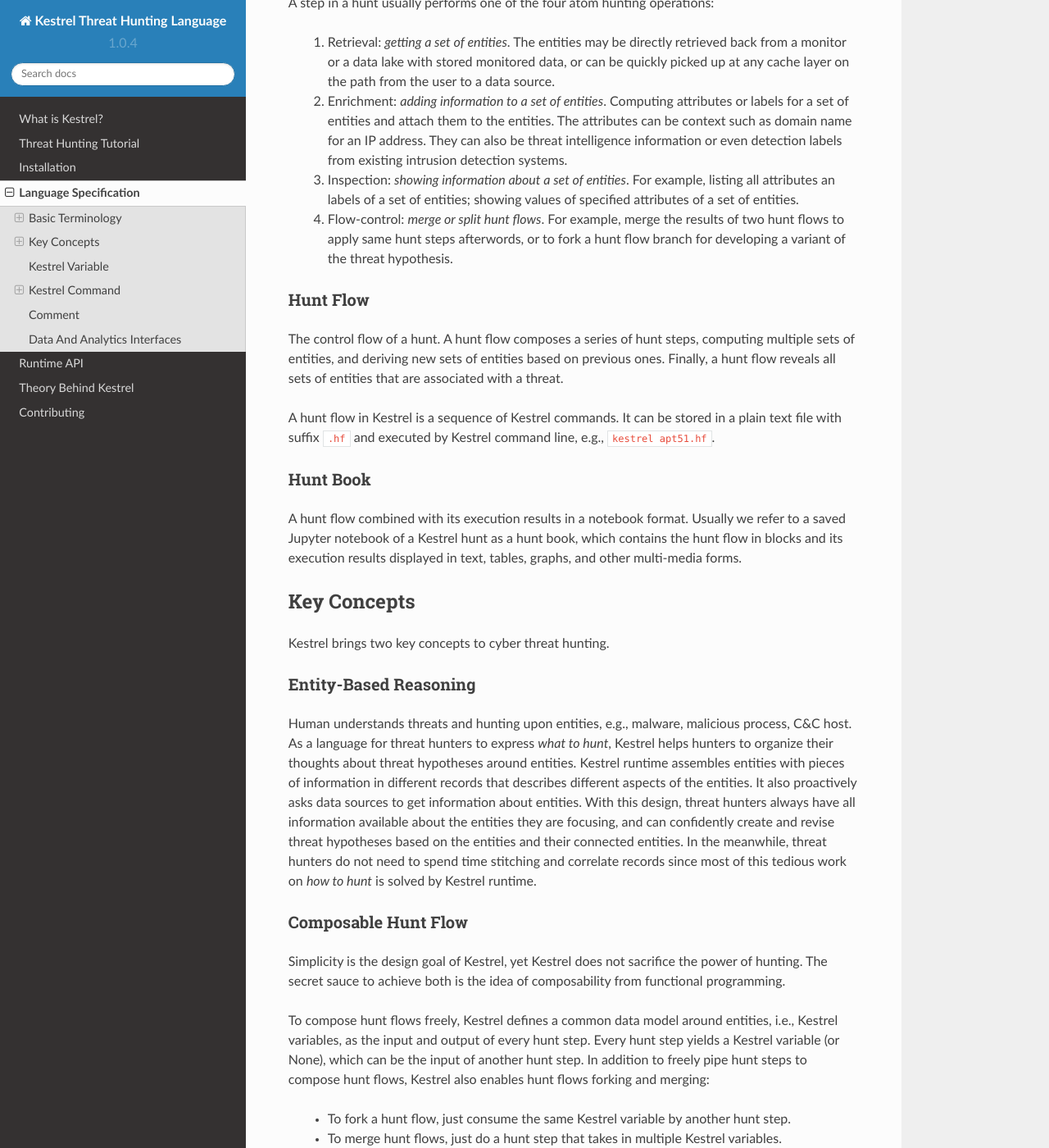
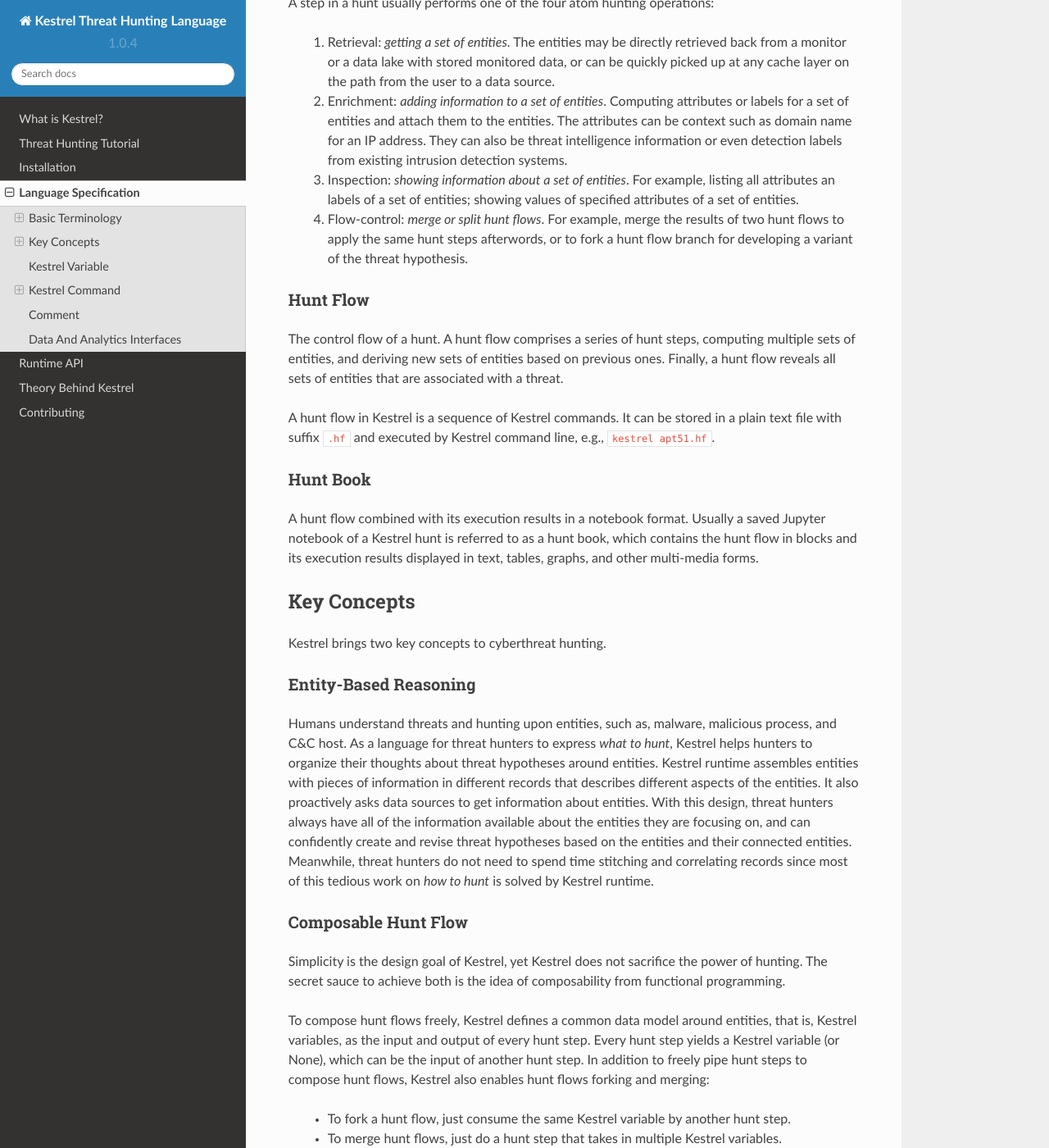
Before and after one commit to opencybersecurityalliance/kestrel-lang, a Sphinx documentation site: the page built from docs/language.rst, in a window 1280 px wide and 1400 px high, scrolled down 1552 px. Shown: the whole window at 82% size. Built offline with Sphinx 7.4.7 and the Read the Docs theme 2.0.0, drawn with Linux system fonts in a browser that asks for light colours; some of the changed text lies outside the part shown.

Commit message:
Reviewed for style and grammar
Grammar and style edits

```diff
--- a/docs/language.rst
+++ b/docs/language.rst
@@ -15,12 +15,12 @@
 Usually a record contains information of an activity that is worth recording.
 For example:
 
-    - an ssh login attempt with root
-    - a user login and logout
-    - a process forking another process
-    - a network connection initialized by a process
-    - a process loading a dynamic loaded library
-    - a process reading a sensitive file
+    - An ssh login attempt with root
+    - A user login and logout
+    - A process forking another process
+    - A network connection initialized by a process
+    - A process loading a dynamic loaded library
+    - A process reading a sensitive file
 
 Formally defined, a record is a piece of machine-generated data that is part of
 a telemetry of the monitored host or network. Different monitoring systems
@@ -61,12 +61,12 @@
 Hunt
 ----
 
-A cyber threat hunt is a procedure to find a set of entities in the monitored
-environment that associates with a cyber threat.
+A cyberthreat hunt is a procedure to find a set of entities in the monitored
+environment that associates with a cyberthreat.
 
 A comprehensive hunt or threat discovery finds a set of entities with their
-relations, e.g., control and data flows among them, as a graph that associates
-with a cyber threat. The comprehensive hunting definition assumes fully
+relations, for example, control and data flows among them, as a graph that associates
+with a cyberthreat. The comprehensive hunting definition assumes fully
 connected telemetry data provided by monitoring systems and is discussed in the
 :doc:`theory`.
 
@@ -91,14 +91,14 @@
        showing values of specified attributes of a set of entities.
 
     #. Flow-control: *merge or split hunt flows*. For example, merge the
-       results of two hunt flows to apply same hunt steps afterwords, or to
+       results of two hunt flows to apply the same hunt steps afterwords, or to
        fork a hunt flow branch for developing a variant of the threat
        hypothesis.
 
 Hunt Flow
 ---------
 
-The control flow of a hunt. A hunt flow composes a series of hunt steps,
+The control flow of a hunt. A hunt flow comprises a series of hunt steps,
 computing multiple sets of entities, and deriving new sets of entities based on
 previous ones. Finally, a hunt flow reveals all sets of entities that are
 associated with a threat.
@@ -111,28 +111,28 @@
 ---------
 
 A hunt flow combined with its execution results in a notebook format.  Usually
-we refer to a saved Jupyter notebook of a Kestrel hunt as a hunt book, which
+a saved Jupyter notebook of a Kestrel hunt is referred to as a hunt book, which
 contains the hunt flow in blocks and its execution results displayed in text,
 tables, graphs, and other multi-media forms.
 
 Key Concepts
 ============
 
-Kestrel brings two key concepts to cyber threat hunting.
+Kestrel brings two key concepts to cyberthreat hunting.
 
 Entity-Based Reasoning
 ----------------------
 
-Human understands threats and hunting upon entities, e.g., malware, malicious
-process, C&C host. As a language for threat hunters to express *what to hunt*,
+Humans understand threats and hunting upon entities, such as, malware, malicious
+process, and C&C host. As a language for threat hunters to express *what to hunt*,
 Kestrel helps hunters to organize their thoughts about threat hypotheses around
 entities. Kestrel runtime assembles entities with pieces of information in
 different records that describes different aspects of the entities. It also
 proactively asks data sources to get information about entities. With this
-design, threat hunters always have all information available about the entities
-they are focusing, and can confidently create and revise threat hypotheses
-based on the entities and their connected entities. In the meanwhile, threat
-hunters do not need to spend time stitching and correlate records since most of
+design, threat hunters always have all of the information available about the entities
+they are focusing on, and can confidently create and revise threat hypotheses
+based on the entities and their connected entities. Meanwhile, threat
+hunters do not need to spend time stitching and correlating records since most of
 this tedious work on *how to hunt* is solved by Kestrel runtime.
 
 Composable Hunt Flow
@@ -143,7 +143,7 @@
 from functional programming.
 
 To compose hunt flows freely, Kestrel defines a common data model around
-entities, i.e., Kestrel variables, as the input and output of every hunt step.
+entities, that is, Kestrel variables, as the input and output of every hunt step.
 Every hunt step yields a Kestrel variable (or None), which can be the input of
 another hunt step. In addition to freely pipe hunt steps to compose hunt flows,
 Kestrel also enables hunt flows forking and merging:
@@ -175,7 +175,7 @@
 
 The naming rule of a Kestrel variable follows the variable naming rule in C
 language: a variable starts with an alphabet or underscore ``_``, followed by
-any combination of alphabet, digit, and underscore. There is no length limit,
+any combination of alphabet, digit, and underscore. There is no length limit
 and a variable name is case sensitive.
 
 Unlike immutable variables in pure functional programming languages, variables
@@ -211,9 +211,9 @@
   consumed and yielded by commands play the key role to connect different hunt
   steps (commands) into hunt flows.
 
-- A display object is something to be displayed by a Kestrel front-end, e.g.,
-  Jupyter Notebook. It is not consumed by any following hunt steps. It only
-  presents information from a hunt step to the user, e.g., a tabular display of
+- A display object is something to be displayed by a Kestrel front end, for example,
+  a Jupyter Notebook. It is not consumed by any of the following hunt steps. It only
+  presents information from a hunt step to the user, such as a tabular display of
   entities in a variable, or an interactive visualization of entities.
 
 +---------+----------------+---------------+----------------+---------------+
@@ -302,23 +302,23 @@
     - The time range, when used, should always have both ``START`` and
       ``STOP``.
 
-    - Time range inference: if one or more Kestrel variables are referred in
+    - Time range inference: If one or more Kestrel variables are referred in
       the STIX pattern, Kestrel runtime infers the time range from all entities
       in the referred variables.
 
-    - Time range override: if a user provides time range at the same time, it
+    - Time range override: If a user provides time range at the same time, it
       overrides the inferred time range if any.
 
-    - Missing time range: if no time range provided or inferred in a ``GET``
+    - Missing time range: If no time range provided or inferred in a ``GET``
       command, it depends on the data source interface to decide how to handle
       it. For example, the STIX-Shifter interface will use last five minutes as
       the time range if not specified.
 
-- Syntax sugar: if the entity pool in ``GET`` is a data source and it is the
+- Syntax sugar: If the entity pool in ``GET`` is a data source and it is the
   same as the data source used in a previous ``GET`` command, the ``FROM``
   clause can be omitted. Kestrel runtime completes the ``FROM`` clause for a
   ``GET`` command (if it is omitted) using the last *data source* in the
-  execution. Variable entity pool are not used. See an example (the last one)
+  execution. The variable entity pool is not used. See an example (the last one)
   below.
 
 Examples
@@ -411,13 +411,13 @@
 Both ``FIND`` and ``GET`` are *retrieval* hunt steps. ``GET`` is the most
 fundamental retrieval hunt step. And ``FIND`` provides a layer of abstraction
 to retrieve connected entities more easily than using the raw ``GET`` for this,
-i.e., ``FIND`` can be replaced by ``GET`` in theory with some knowledge of *how
+that is, ``FIND`` can be replaced by ``GET`` in theory with some knowledge of *how
 to hunt*. Kestrel tries to focus threat hunters on *what to hunt* and automate
 the generation of *how to hunt* (see :doc:`overview`). Finding connected
 entities requires knowledge on how the underlying records are connected, and
 Kestrel resolves the how for users with the command ``FIND``.
 
-In theory, one can replace ``FIND`` with ``GET`` and a parameterized STIX
+In theory, you can replace ``FIND`` with ``GET`` and a parameterized STIX
 pattern when knowing how the underlying records are connected. In reality, this
 is not possible with STIX pattern in ``GET``.
 
@@ -510,9 +510,9 @@
 -----
 
 The command ``APPLY`` is an *enrichment* hunt step to compute and add
-attributes to Kestrel variables. Enrichment here includes the computation of
-enriched data, e.g., malware detection analytics, and associating the data to
-the entities, e.g., adding the detection labels to the entities.
+attributes to Kestrel variables. Enrichment, in this context, includes the computation of
+enriched data, such as malware detection analytics, and associating the data to
+the entities, such as adding the detection labels to the entities.
 
 Syntax
 ^^^^^^
@@ -678,8 +678,8 @@
 SORT
 ----
 
-The command ``SORT`` is an *inspection* hunt step to reorder of entities in a
-Kestrel variable and output the same set of entities with new order to a new
+The command ``SORT`` is an *inspection* hunt step to reorder entities in a
+Kestrel variable and output the same set of entities with the new order to a new
 variable.
 
 Syntax
@@ -752,7 +752,7 @@
     - ``.parquet``: parquet file.
     - ``.parquet.gz``: gzipped parquet file.
 
-- It is useful to save a Kestrel variable into file for analytics development.
+- It is useful to save a Kestrel variable into a file for analytics development.
   The docker analytics interface actually does the same to prepare the input
   for a docker container.
 
@@ -901,17 +901,17 @@
 Kestrel aims to keep it open and easy to add data source and analytics---not
 only adding data source through the STIX-Shifter interface and adding analytics
 through the docker interface, but even keeping the interfaces open and
-extensible. A user may start with a STIX-Shifter data source, and then want to
+extensible. You might start with a STIX-Shifter data source, and then want to
 add another data source which already splits STIX observations---no
-STIX-Shifter is needed. The user may generate this capability to develop a data
-source interface in parallel to STIX-Shifter and handles data from multiple
-EDRs and SIEMs in his/her environment. Similar concepts applies to analytics.
-A user may start with writing Kestrel analytics in docker containers, but then
-need to develop analytics around code that is executing in the cloud. We need
-the power to quickly adding analytics interfaces besides the docker one shipped
-with Kestrel.
+STIX-Shifter is needed. You can generate this capability to develop a data
+source interface in parallel to STIX-Shifter and handle data from multiple
+EDRs and SIEMs in your environment. Similar concepts apply to analytics.
+You might start with writing Kestrel analytics in docker containers, but then
+need to develop analytics around code that is executing in the cloud. What is
+needed is the power to quickly add analytics interfaces besides the docker
+one that is shipped with Kestrel.
 
-To address the need of quickly developing new interfaces for data sources and
+To quickly develop new interfaces for data sources and
 analytics, Kestrel abstracts the connection to data source and analytics with
 two layers: Kestrel runtime communicates with interfaces and the interfaces
 communicate with the data sources or analytics. Both data source and analytics
```
Also changed, not shown: other parts of docs/language.rst (+37 -37 lines), docs/tutorial.rst (+12 -12 lines).
